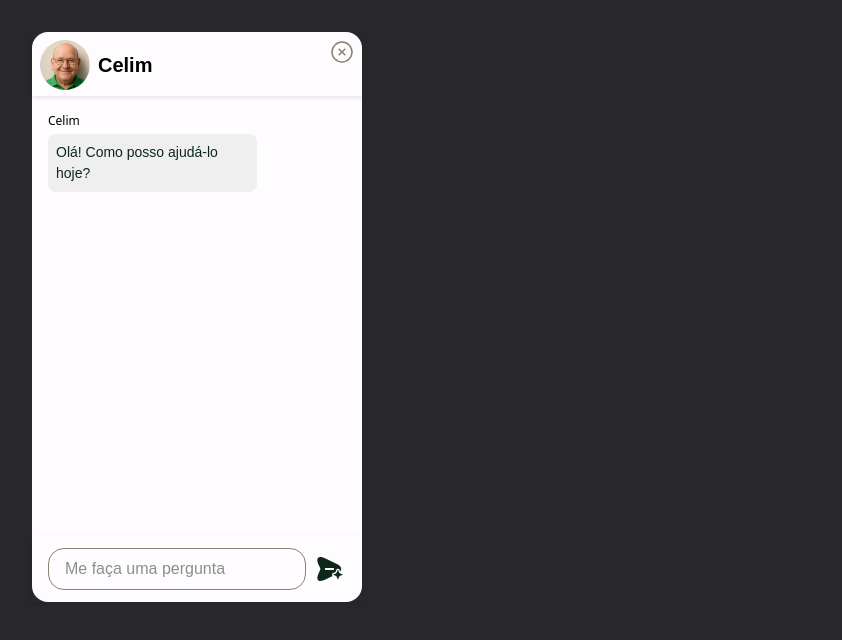
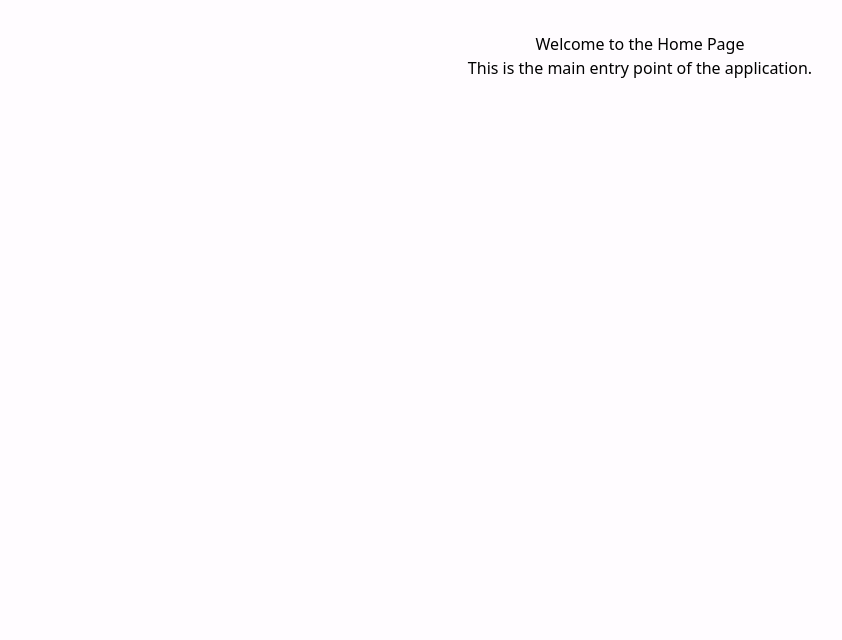
Before and after one commit to devherik/AI-Chatbot-Concept, a React (Vite) app: page / in a window 1280 px wide. Shown: the top 640 px of the page, without its empty margins (0-842 px from the left). Built offline with nearby package versions, Linux system fonts and the light colour scheme.

Commit message:
feat: implement SlideInEffect component and integrate it into HomePage; refactor AiAgentPage and update styles

```diff
--- a/src/App.css
+++ b/src/App.css
@@ -5,7 +5,7 @@
   margin: 0 auto;
   padding: 2rem;
   text-align: center;
-  background-color: var(--inverted-color);
+  background-color: var(--primary-color);
 
   --main-font: Arial, Serif;
   --secondary-font: Arial, Sans;
--- a/src/App.tsx
+++ b/src/App.tsx
@@ -1,12 +1,13 @@
 import './App.css'
-import AiAgentPage from './presentation/aiagent-chat/page'
+import AiAgentPage from './presentation/aiagentChat/page'
+import HomePage from './presentation/home/page'
 import AiAgentProvider from './providers/AiAgentProvider'
 
 function App() {
 
   return (
     <AiAgentProvider>
-      <AiAgentPage />
+      <HomePage />
     </AiAgentProvider>
   )
 }
--- /dev/null
+++ b/src/animations/slideIn/SlideInEffect.tsx
@@ -0,0 +1,37 @@
+"use client"
+
+import style from "./style.module.css"
+
+const SlideInEffect = ({
+  children,
+  duration = 1,
+}: {
+  children: React.ReactNode;
+  duration: number;
+}) => {
+  if (duration > 2 || duration <= 0) {
+    duration = 1; // Default to 1 second if no valid duration is provided
+  }
+  let fadeIn = null;
+  switch (duration) {
+    case 2:
+      fadeIn = style.fade_in_2s;
+      break;
+    case 1:
+      fadeIn = style.fade_in_1s;
+      break;
+    case 0.5:
+      fadeIn = style.fade_in_05s;
+      break;
+    default:
+      break;
+  }
+
+  return (
+    <div className={`${fadeIn}`}>
+      {children}
+    </div>
+  );
+};
+
+export default SlideInEffect;
--- /dev/null
+++ b/src/animations/slideIn/style.module.css
@@ -0,0 +1,20 @@
+.fade_in_2s {
+  animation: fadeIn 2s;
+}
+.fade_in_1s {
+  animation: fadeIn 1s;
+}
+.fade_in_05s {
+  animation: fadeIn 0.5s;
+}
+
+@keyframes fadeIn {
+  from {
+    opacity: 0;
+    transform: translateY(20px);
+  }
+  to {
+    opacity: 1;
+    transform: translateY(0);
+  }
+}
--- /dev/null
+++ b/src/presentation/home/page.tsx
@@ -0,0 +1,10 @@
+import SlideInEffect from "../../animations/slideIn/SlideInEffect";
+
+export default function HomePage() {
+  return (
+    <SlideInEffect duration={1}>
+      <h1>Welcome to the Home Page</h1>
+      <p>This is the main entry point of the application.</p>
+    </SlideInEffect>
+  );
+}
```
Also changed, not shown: src/presentation/aiagentChat/page.module.css (added), src/presentation/aiagentChat/page.tsx (renamed from src/presentation/aiagent-chat/page.tsx).
